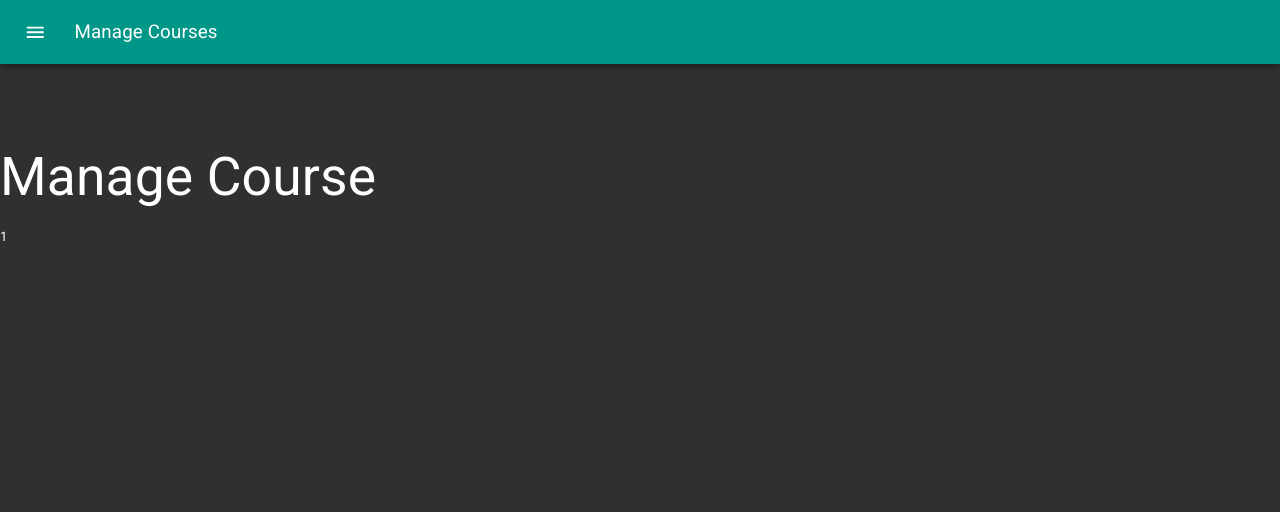
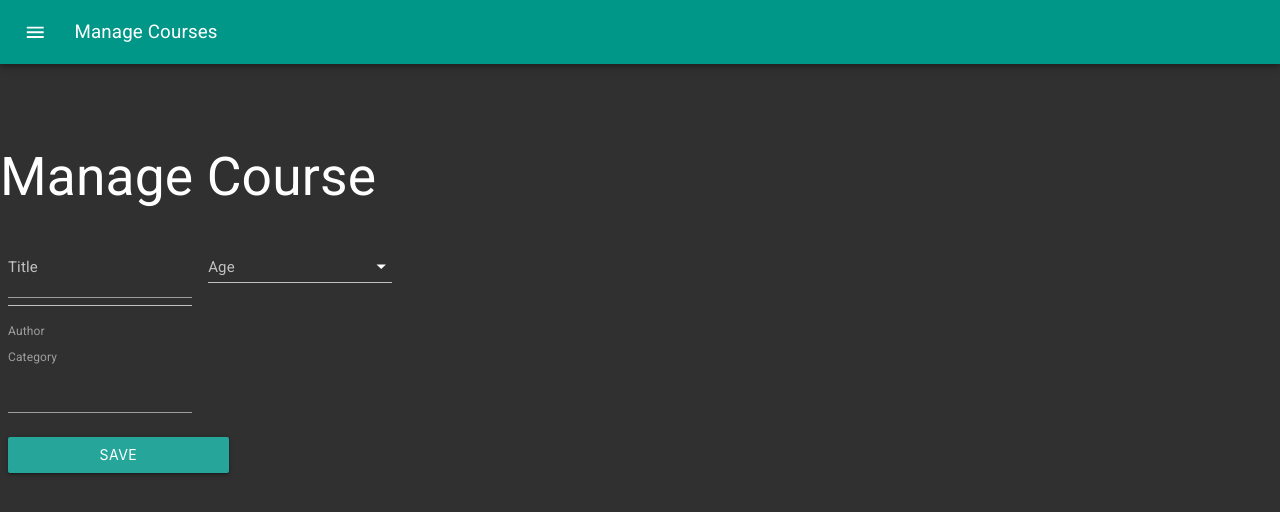
Before and after one commit to Dreagen/ui-react, a React (Create React App) app: page /course/1 in a window 1280 px wide. Shown: the top 512 px of the page. Built offline with nearby package versions, Linux system fonts and the light colour scheme; no server answers.

Commit message:
Start work on forms

```diff
--- a/src/components/ManageCoursePage.js
+++ b/src/components/ManageCoursePage.js
@@ -1,10 +1,11 @@
 import React from 'react';
+import CourseForm from './common/CourseForm';
 
 const ManageCoursePage = props => {
     return (
         <>
             <h2>Manage Course</h2>
-            {props.match.params.slug}
+            <CourseForm />
         </>
     )
 }
--- /dev/null
+++ b/src/components/common/CourseForm.js
@@ -0,0 +1,68 @@
+import React from "react";
+import { makeStyles } from "@material-ui/core/styles";
+import TextField from "@material-ui/core/TextField";
+import InputLabel from '@material-ui/core/InputLabel';
+import MenuItem from '@material-ui/core/MenuItem';
+import FormControl from '@material-ui/core/FormControl';
+import Select from '@material-ui/core/Select';
+
+function CourseForm(props) {
+  const useStyles = makeStyles((theme) => ({
+    root: {
+      "& > *": {
+        margin: theme.spacing(1),
+        width: "25ch",
+      },
+    },
+  }));
+  const classes = useStyles();
+  const [age, setAge] = React.useState('');
+
+  return (
+    <form className={classes.root} noValidate autoComplete="off">
+      <TextField id="outlined-basic" label="Title" />
+
+      <FormControl className={classes.formControl}>
+        <InputLabel id="demo-simple-select-label">Age</InputLabel>
+        <Select
+          labelId="demo-simple-select-label"
+          id="demo-simple-select"
+          value={age}
+          onChange={(event) => setAge(event.target.value)}
+        >
+          <MenuItem value={10}>Ten</MenuItem>
+          <MenuItem value={20}>Twenty</MenuItem>
+          <MenuItem value={30}>Thirty</MenuItem>
+        </Select>
+      </FormControl>
+
+      <div className="form-group">
+        <label htmlFor="author">Author</label>
+        <div className="field">
+          <select id="author" name="authorId" value="" className="form-control">
+            <option value="" />
+            <option value="1">Cory House</option>
+            <option value="2">Scott Allen</option>
+          </select>
+        </div>
+      </div>
+
+      <div className="form-group">
+        <label htmlFor="category">Category</label>
+        <div className="field">
+          <input
+            type="text"
+            id="category"
+            name="category"
+            className="form-control"
+            value=""
+          />
+        </div>
+      </div>
+
+      <input type="submit" value="Save" className="btn btn-primary" />
+    </form>
+  );
+}
+
+export default CourseForm;
```
